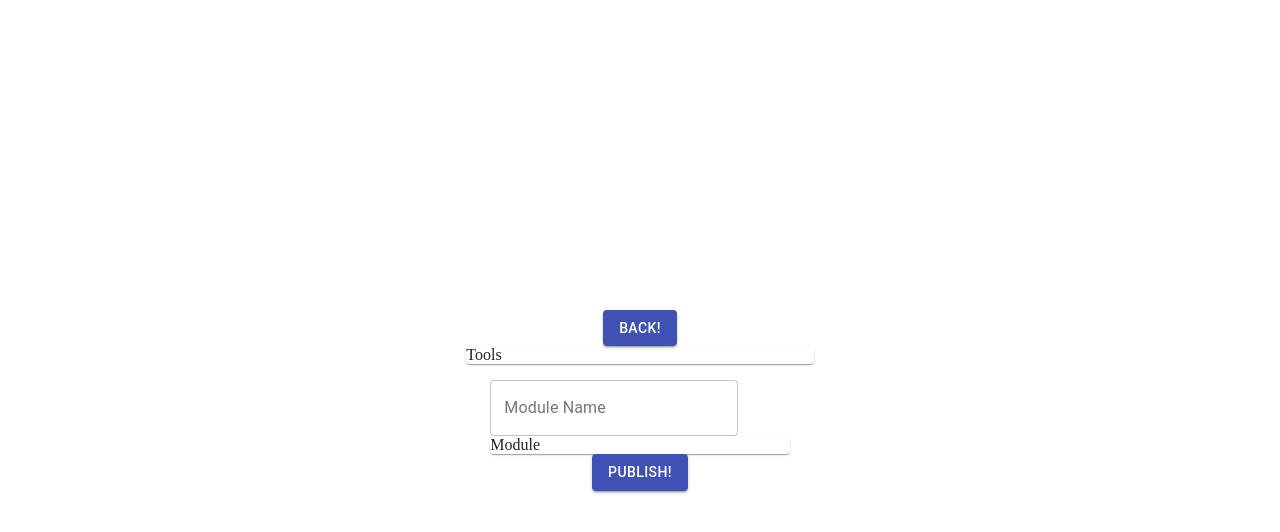
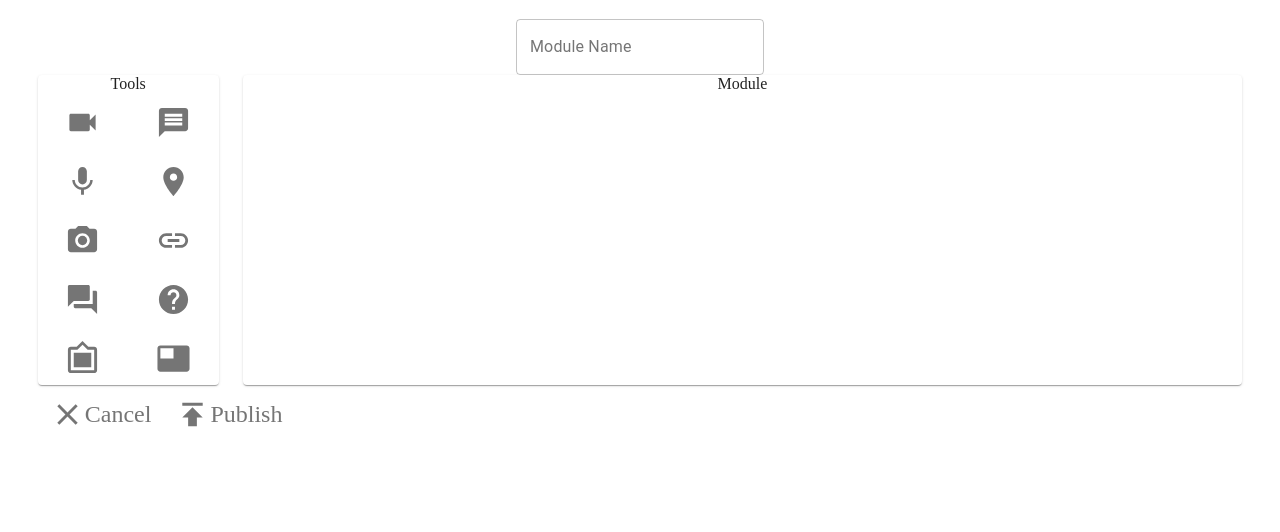
Before and after one commit to tom-mohr/blmquiz, a React app: page / in a window 1280 px wide. Both pictures are taken after a click on the button "add". Shown: the top 532 px of the page. Built offline with nearby package versions, Linux system fonts and the light colour scheme.

Commit message:
design ModuleCreationComponent

```diff
--- a/src/components/creation/ModuleCreationComponent.css
+++ b/src/components/creation/ModuleCreationComponent.css
@@ -1,6 +1,12 @@
 .creation-div {
+  height: 100%;
+  width: 100%;
+  padding-top: 1cm;
+  padding-left: 1cm;
+  padding-right: 1cm;
+
   display: flex;
   flex-direction: column;
-  justify-content: center;
+  justify-content: flex-start;
   align-items: center;
 }
--- a/src/components/creation/ModuleCreationComponent.tsx
+++ b/src/components/creation/ModuleCreationComponent.tsx
@@ -1,5 +1,6 @@
 import React from 'react';
-import {Button, Container, Grid, Paper, TextField} from "@material-ui/core";
+import {Container, Grid, IconButton, Paper, TextField} from "@material-ui/core";
+import {CameraAlt, Close, FeaturedVideo, FilterFrames, Forum, Help, Link, Message, Mic, Room, Publish, Videocam} from "@material-ui/icons";
 import { makeStyles, createStyles, Theme } from '@material-ui/core/styles';
 import "./ModuleCreationComponent.css";
 
@@ -11,23 +12,85 @@ export default function ModuleCreationComponent({props}) {
 	//render() {
 		return (
 			<div className={"creation-div"}>
-				<Button variant={"contained"} color={"primary"} onClick={props.onBackButtonClicked}>Back!</Button>
-				<Grid container className={styles.root} spacing={2} direction="row" justify="center">
-					<Grid item xs={12}>
-						<Paper >
+				<TextField id="module-name-input" label="Module Name" variant="outlined"/>
+				<Grid container className={styles.container} spacing={3}>
+					<Grid item xs={2}>
+						<Paper className={styles.paper}>
 							Tools
+							<Grid container>
+								<Grid item xs={6}>
+									<IconButton component="span" onClick={props.onBackButtonClicked}>
+        							  <Videocam fontSize="large"/>
+        							</IconButton>
+								</Grid>
+								<Grid item xs={6}>
+									<IconButton component="span" onClick={props.onBackButtonClicked}>
+        							  <Message fontSize="large"/>
+        							</IconButton>
+								</Grid>
+								<Grid item xs={6}>
+									<IconButton component="span" onClick={props.onBackButtonClicked}>
+        							  <Mic fontSize="large"/>
+        							</IconButton>
+								</Grid>
+								<Grid item xs={6}>
+									<IconButton component="span" onClick={props.onBackButtonClicked}>
+        							  <Room fontSize="large"/>
+        							</IconButton>
+								</Grid>
+								<Grid item xs={6}>
+									<IconButton component="span" onClick={props.onBackButtonClicked}>
+        							  <CameraAlt fontSize="large"/>
+        							</IconButton>
+								</Grid>
+								<Grid item xs={6}>
+									<IconButton component="span" onClick={props.onBackButtonClicked}>
+        							  <Link fontSize="large"/>
+        							</IconButton>
+								</Grid>
+								<Grid item xs={6}>
+									<IconButton component="span" onClick={props.onBackButtonClicked}>
+        							  <Forum fontSize="large"/>
+        							</IconButton>
+								</Grid>
+								<Grid item xs={6}>
+									<IconButton component="span" onClick={props.onBackButtonClicked}>
+        							  <Help fontSize="large"/>
+        							</IconButton>
+								</Grid>
+								<Grid item xs={6}>
+									<IconButton component="span" onClick={props.onBackButtonClicked}>
+        							  <FilterFrames fontSize="large"/>
+        							</IconButton>
+								</Grid>
+								<Grid item xs={6}>
+									<IconButton component="span" onClick={props.onBackButtonClicked}>
+        							  <FeaturedVideo fontSize="large"/>
+        							</IconButton>
+								</Grid>
+							</Grid>
 						</Paper>
 					</Grid>
-					<Grid item xs={12}>
-						<Container maxWidth="sm">
-							<TextField id="module-name-input" label="Module Name" variant="outlined" />
-							<Paper>
+					<Grid item xs={10}>
+						<Paper className={styles.paper}>
 							Module
 						</Paper>
-						</Container>
 					</Grid>
 				</Grid>
-				<Button variant={"contained"} color={"primary"} onClick={() => { }}>Publish!</Button>
+				<Grid container>
+					<Grid item>
+						<IconButton component="span" onClick={props.onBackButtonClicked}>
+        				  <Close fontSize="large"/>
+						  Cancel
+        				</IconButton>
+					</Grid>
+					<Grid item>
+						<IconButton component="span" onClick={props.onBackButtonClicked}>
+        				  <Publish fontSize="large"/>
+						  Publish
+        				</IconButton>
+					</Grid>
+				</Grid>
 			</div>
 		)
 	//}
@@ -35,15 +98,21 @@ export default function ModuleCreationComponent({props}) {
 
 const useStyles = makeStyles((theme: Theme) =>
 	createStyles({
-    root: {
-      flexGrow: 1,
+		container: {
+			//flexGrow: 1,
+			display: "flex",
+			direction: "row",
+			justify: "center",
+			alignItems: "center",
+		},
+		module: {
+			direction: "column",
+			justify: "center",
+			alignItems: "center",
 		},
 		paper: {
-      height: 140,
-      width: 100,
-    },
-    control: {
-      padding: theme.spacing(2),
+			textAlign: 'center',
+			height: 310,
 		},
 	}),
 );
```
Lines whose indentation alone changed are shown as unchanged.
